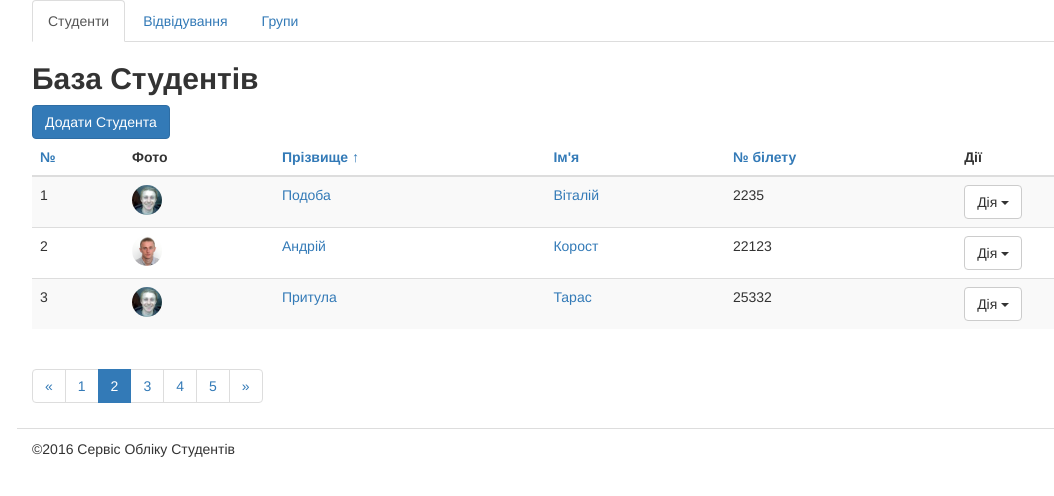
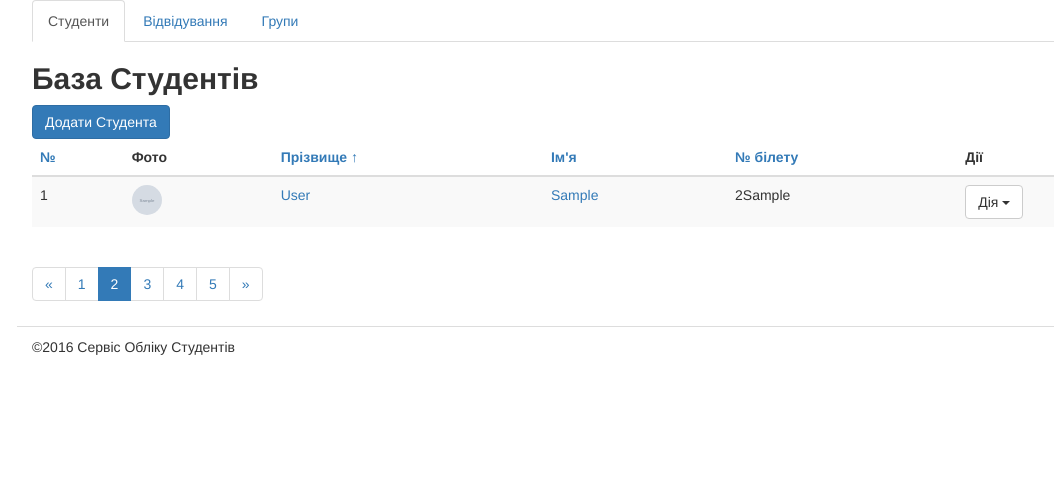
Before and after one commit to nataliia-pimankova/studentsdb2, a Django app: page / in a window 1280 px wide. Shown: the part 70-566 px from the top of the page, without its empty margins (38-1092 px from the left). Run offline with Django 3.2, Linux system fonts and the light colour scheme; tables that the repository leaves empty hold one stand-in row (values such as "Sample post"); grey boxes marked "Sample" are stand-in pictures; some libraries are stand-ins or nearby versions.

Commit message:
update students_list add default_user

```diff
--- a/students/templates/students/students_list.html
+++ b/students/templates/students/students_list.html
@@ -25,7 +25,13 @@
     {% for student in students %}
     <tr>
       <td>{{ forloop.counter }}</td>
-      <td><img height="30" width="30" class="img-circle" src="{% static student.image %}"></td>
+      <td>
+        {% if student.photo %}
+          <img height="30" width="30" class="img-circle" src="{{ student.photo.url }}">
+        {% else %}
+          <img height="30" width="30" class="img-circle" src="{% static "img/default_user.png" %}">
+        {% endif %}
+      </td>
       <td><a title="Редагувати" href={% url "students_edit" student.id %}>{{ student.last_name }}</a></td>
       <td><a title="Редагувати" href={% url "students_edit" student.id %}>{{ student.first_name }}</a></td>
       <td>2{{ student.ticket }}</td>
--- a/students/views/students.py
+++ b/students/views/students.py
@@ -1,32 +1,12 @@
 # coding=utf8
 from django.shortcuts import render
 from django.http import HttpResponse
+from ..models import Student
 
 # Views for Students.
 
 def students_list (request):
-    students = (
-        {   'id': 1,
-            'first_name': u'Віталій',
-            'last_name': u'Подоба',
-            'ticket': 235,
-            'image': 'img/me.jpeg'
-        },
-        {
-            'id': 2,
-            'first_name': u'Корост',
-            'last_name': u'Андрій',
-            'ticket': 2123,
-            'image': 'img/piv.png'
-        },
-        {
-            'id': 3,
-            'first_name': u'Тарас',
-            'last_name': u'Притула',
-            'ticket': 5332,
-            'image': 'img/me.jpeg'
-        },
-    )
+    students = Student.objects.all()
     return render(request, 'students/students_list.html', {'students': students})
 
 def students_add (request):
--- a/studentsdb/urls.py
+++ b/studentsdb/urls.py
@@ -16,6 +16,8 @@ Including another URLconf
 from django.conf.urls import url, include
 from django.contrib import admin
 from students.views import students, groups, journal
+from .settings import MEDIA_ROOT, DEBUG
+from django.views import static
 
 urlpatterns = [
     # Students urls
@@ -35,3 +37,8 @@ urlpatterns = [
 
     url(r'^admin/', include(admin.site.urls)),
 ]
+
+if DEBUG:
+    urlpatterns += [url(r'^media/(?P<path>.*)$', static.serve,
+                       {'document_root': MEDIA_ROOT}),
+                    ]
```
Also changed, not shown: students/static/img/default_user.png (added).
